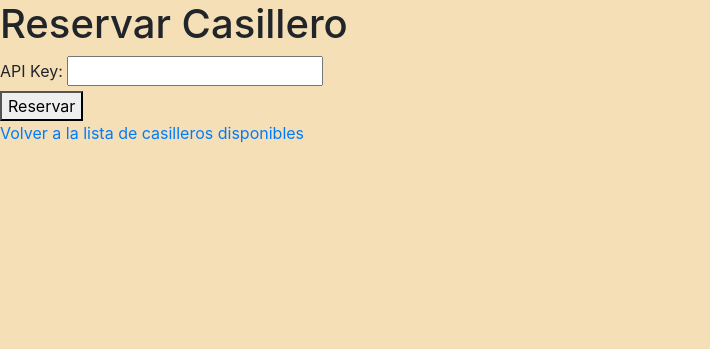
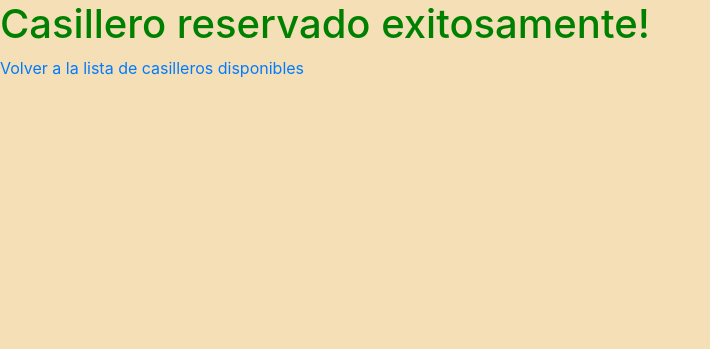
Before and after one commit to bfigueroa99/PDS_3, a Django app: template templates/reservar_casillero.html in a window 1280 px wide. Shown: the part 71-420 px from the top of the page, without its empty margins (0-710 px from the left). Run offline with Django 4.2, Linux system fonts and the light colour scheme; the template is opened without the code that fills it, so the values that code supplies are empty; some libraries are stand-ins or nearby versions.

Commit message:
reservar casillero corregido

```diff
--- a/app_casilleros/views.py
+++ b/app_casilleros/views.py
@@ -49,14 +49,14 @@ def casillero_detalle(request, pk):
     serializer = CasilleroSerializer(casillero)
     return Response(serializer.data)
 
-@api_view(['POST'])
+@login_required
 def reservar_casillero(request):
     user = request.user
     if not user.is_authenticated:
         return Response({'error': 'User not authenticated'}, status=status.HTTP_401_UNAUTHORIZED)
 
     api_key = obtener_api_key(user)
-    casillero_id = 7
+    casillero_id = 11
 
     try:
         api_key_obj = ApiKey.objects.get(key=api_key)
--- a/templates/reservar_casillero.html
+++ b/templates/reservar_casillero.html
@@ -7,22 +7,7 @@
 </head>
 <body>
     {% block content %}
-    <h1>Reservar Casillero</h1>
-
-    <form method="post">
-        {% csrf_token %}
-        <label for="api_key">API Key:</label>
-        <input type="text" id="api_key" name="api_key" required><br>
-
-        <button type="submit">Reservar</button>
-    </form>
-
-    {% if error_message %}
-    <p style="color: red;">{{ error_message }}</p>
-    {% endif %}
-    {% if success_message %}
-    <p style="color: green;">{{ success_message }}</p>
-    {% endif %}
+    <h1 style="color: green;"> Casillero reservado exitosamente!</h1>
 
     <a href="{% url 'casilleros_lista' %}">Volver a la lista de casilleros disponibles</a>
     {% endblock %}
```
